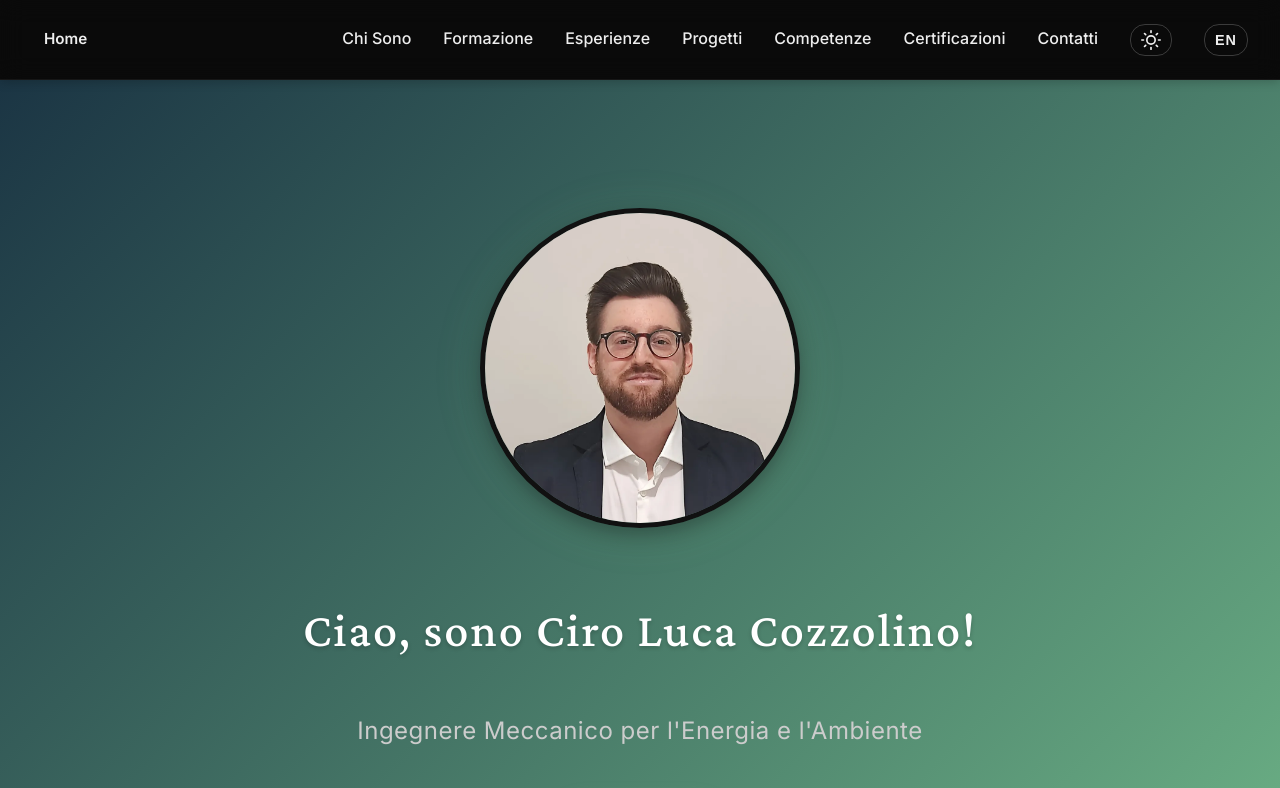
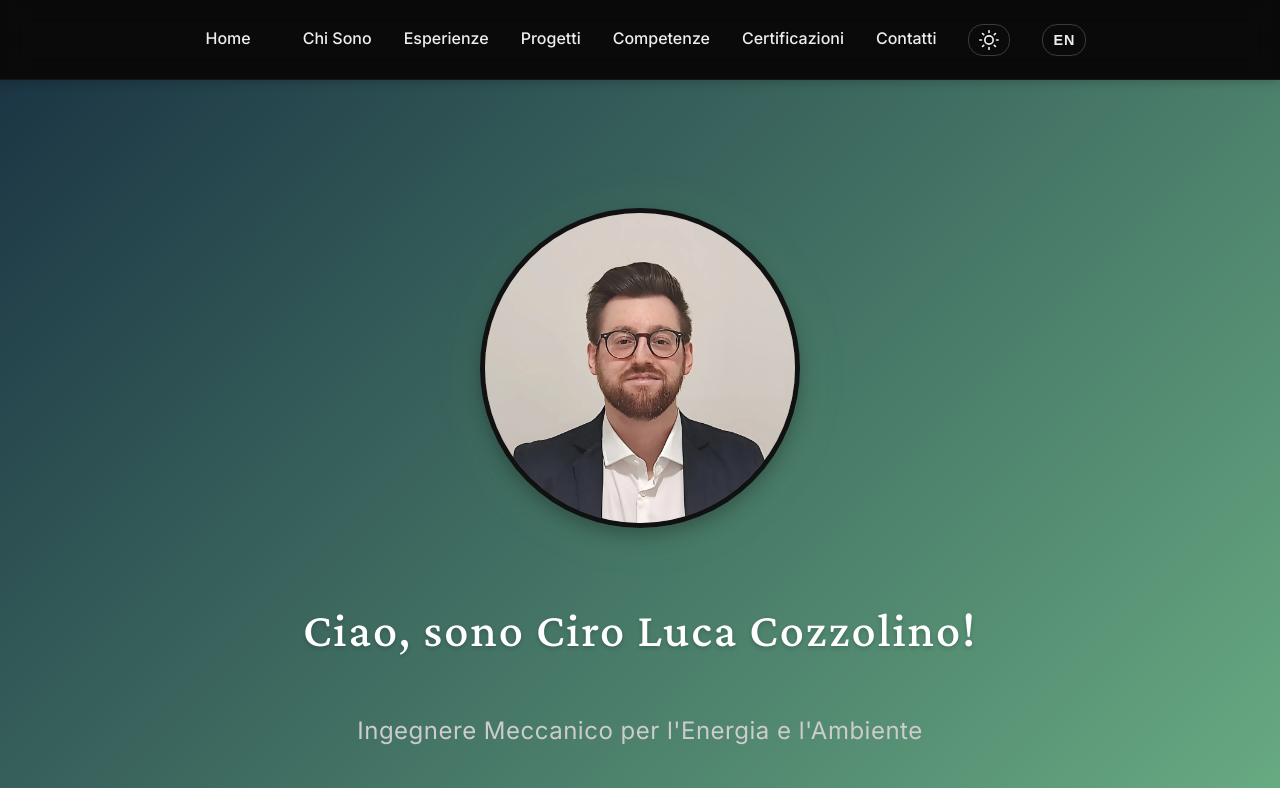
Before and after one commit to cevruz/portfolio, a website: page index.html in a window 1280 px wide. Shown: the top 788 px of the page. Drawn offline with nearby package versions, Linux system fonts and the light colour scheme.

Commit message:
Move Home into nav-links for proper spacing, center all nav elements

```diff
--- a/index.html
+++ b/index.html
@@ -24,12 +24,9 @@
     <!-- Navbar -->
     <nav class="navbar">
         <div class="nav-container">
-            <div class="logo-container">
-                <a href="#home" class="logo" id="logo-click">Home</a>
-            </div>
             <ul class="nav-links">
+                <li><a href="#home" class="logo" id="logo-click">Home</a></li>
                 <li><a href="#chi-sono" data-i18n="nav.about">Chi Sono</a></li>
-                <li><a href="#formazione" data-i18n="nav.education">Formazione</a></li>
                 <li><a href="#esperienze" data-i18n="nav.experience">Esperienze</a></li>
                 <li><a href="#progetti" data-i18n="nav.projects">Progetti</a></li>
                 <li><a href="#competenze" data-i18n="nav.skills">Competenze</a></li>
--- a/style.css
+++ b/style.css
@@ -95,7 +95,7 @@ body.light-mode .navbar {
     width: 95%;
     max-width: 1400px;
     display: flex;
-    justify-content: space-between;
+    justify-content: center;
     align-items: center;
     height: 100%;
 }
@@ -105,13 +105,12 @@ body.light-mode .navbar {
     gap: 2rem;
     list-style: none;
     z-index: 1100;
-}
-
-.logo-container {
-    position: relative;
-    display: flex;
-    align-items: center;
-    height: 100%;
+    margin: 0;
+    padding: 0;
+}
+
+.nav-links li:first-child {
+    margin-right: 0.5rem;
 }
 
 .logo {
```
